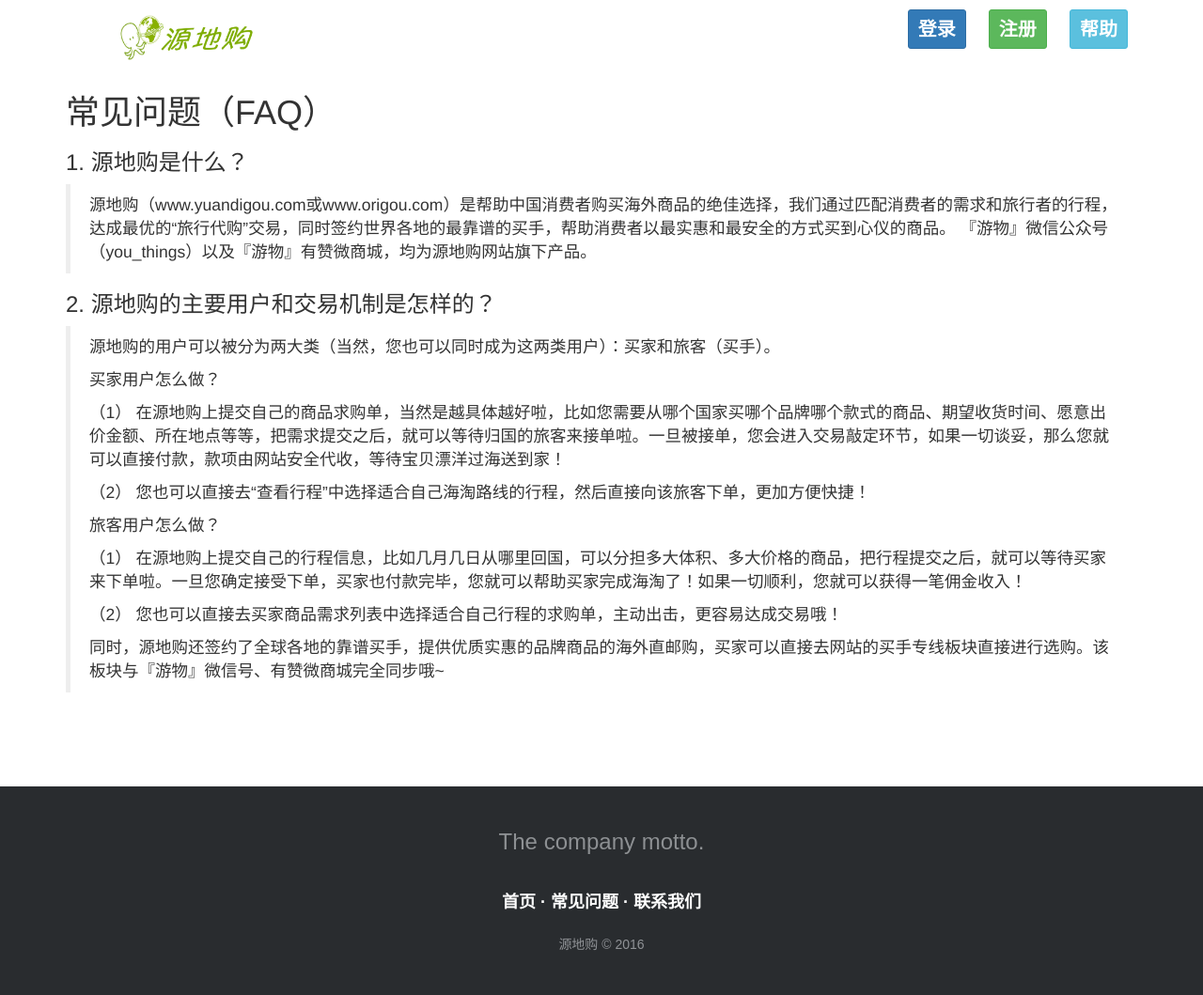
After one commit to allen-baggio/backpack, a Django app: page /faq in a window 1280 px wide. The commit adds this page. Shown: the whole page at 94% size. Run offline with Django 3.2, Linux system fonts and the light colour scheme; parts of the project's set-up code (start-up, migrations or seed data) failed here and were passed over; some libraries are stand-ins or nearby versions.

Commit message:
faq and footer

```diff
--- a/home/urls.py
+++ b/home/urls.py
@@ -11,6 +11,7 @@
     url(r'^logout', views.logout, name='logout'),
     url(r'^auth', views.authenticate, name='authenticate'),
     url(r'^reg', views.register, name='register'),
+    url(r'^faq', views.faq, name='faq'),
 
     # account
     url(r'^account/landing', account.landing, name='landing'),
--- a/home/views.py
+++ b/home/views.py
@@ -158,3 +158,7 @@
         'results': results
     })
     return HttpResponse(template.render(context))
+
+def faq(request):
+    template = loader.get_template('faq.html')
+    return HttpResponse(template.render())
--- /dev/null
+++ b/static/backpack/css/footer-basic-centered.css
@@ -0,0 +1,63 @@
+.footer-basic-centered{
+	background-color: #292c2f;
+	box-shadow: 0 1px 1px 0 rgba(0, 0, 0, 0.12);
+	box-sizing: border-box;
+	width: 100%;
+	text-align: center;
+	font: normal 18px sans-serif;
+
+	padding: 45px;
+	margin-top: 80px;
+}
+
+.footer-basic-centered .footer-company-motto{
+	color:  #8d9093;
+	font-size: 24px;
+	margin: 0;
+}
+
+.footer-basic-centered .footer-company-name{
+	color:  #8f9296;
+	font-size: 14px;
+	margin: 0;
+}
+
+.footer-basic-centered .footer-links{
+	list-style: none;
+	font-weight: bold;
+	color:  #ffffff;
+	padding: 35px 0 23px;
+	margin: 0;
+}
+
+.footer-basic-centered .footer-links a{
+	display:inline-block;
+	text-decoration: none;
+	color: inherit;
+}
+
+/* If you don't want the footer to be responsive, remove these media queries */
+
+@media (max-width: 600px) {
+
+	.footer-basic-centered{
+		padding: 35px;
+	}
+
+	.footer-basic-centered .footer-company-motto{
+		font-size: 18px;
+	}
+
+	.footer-basic-centered .footer-company-name{
+		font-size: 12px;
+	}
+
+	.footer-basic-centered .footer-links{
+		font-size: 14px;
+		padding: 25px 0 20px;
+	}
+
+	.footer-basic-centered .footer-links a{
+		line-height: 1.8;
+	}
+}
--- /dev/null
+++ b/templates/faq.html
@@ -0,0 +1,54 @@
+{% extends 'master.html' %}
+{% block primary %}
+
+    <div class = "container">
+      <h1> 常见问题（FAQ）</h1>
+      <div>
+          <h3>
+              1. 源地购是什么？
+          </h3>
+          <blockquote>
+              <p>
+                   源地购（www.yuandigou.com或www.origou.com）是帮助中国消费者购买海外商品的绝佳选择，我们通过匹配消费者的需求和旅行者的行程，达成最优的“旅行代购”交易，同时签约世界各地的最靠谱的买手，帮助消费者以最实惠和最安全的方式买到心仪的商品。
+『游物』微信公众号（you_things）以及『游物』有赞微商城，均为源地购网站旗下产品。
+              </p>
+          </blockquote>
+      </div>
+
+      <div>
+          <h3>
+              2. 源地购的主要用户和交易机制是怎样的？
+          </h3>
+          <blockquote>
+              <p>
+                   源地购的用户可以被分为两大类（当然，您也可以同时成为这两类用户）：买家和旅客（买手）。
+              </p>
+              <p>
+                   买家用户怎么做？
+              </p>
+              <p>
+                  （1）	在源地购上提交自己的商品求购单，当然是越具体越好啦，比如您需要从哪个国家买哪个品牌哪个款式的商品、期望收货时间、愿意出价金额、所在地点等等，把需求提交之后，就可以等待归国的旅客来接单啦。一旦被接单，您会进入交易敲定环节，如果一切谈妥，那么您就可以直接付款，款项由网站安全代收，等待宝贝漂洋过海送到家！
+              </p>
+              <p>
+                  （2）	您也可以直接去“查看行程”中选择适合自己海淘路线的行程，然后直接向该旅客下单，更加方便快捷！
+              </p>
+              <p>
+                    旅客用户怎么做？
+              </p>
+              <p>
+                  （1）	在源地购上提交自己的行程信息，比如几月几日从哪里回国，可以分担多大体积、多大价格的商品，把行程提交之后，就可以等待买家来下单啦。一旦您确定接受下单，买家也付款完毕，您就可以帮助买家完成海淘了！如果一切顺利，您就可以获得一笔佣金收入！
+
+              </p>
+              <p>
+                  （2）	您也可以直接去买家商品需求列表中选择适合自己行程的求购单，主动出击，更容易达成交易哦！
+              </p>
+              <p>
+                  同时，源地购还签约了全球各地的靠谱买手，提供优质实惠的品牌商品的海外直邮购，买家可以直接去网站的买手专线板块直接进行选购。该板块与『游物』微信号、有赞微商城完全同步哦~
+              </p>
+          </blockquote>
+      </div>
+
+    </div>
+
+
+{% endblock %}
--- a/templates/index.html
+++ b/templates/index.html
@@ -92,4 +92,5 @@
             </div>
         </div>
     </div>
+
 {% endblock %}
--- a/templates/master.html
+++ b/templates/master.html
@@ -2,8 +2,6 @@
 <!DOCTYPE html>
 <html>
     <head>
-        <link href="http://s3.amazonaws.com/codecademy-content/courses/ltp/css/shift.css" rel="stylesheet">
-
 {#        TODO: put these files on local or some CDN#}
         <link rel="stylesheet" href="https://maxcdn.bootstrapcdn.com/bootstrap/3.3.6/css/bootstrap.min.css" integrity="sha384-1q8mTJOASx8j1Au+a5WDVnPi2lkFfwwEAa8hDDdjZlpLegxhjVME1fgjWPGmkzs7" crossorigin="anonymous">
         <script src="//code.jquery.com/jquery-1.12.0.min.js"></script>
@@ -11,6 +9,7 @@
 
         <link rel="stylesheet" type="text/css" href="{% static 'backpack/css/main.css' %}">
         <link rel="stylesheet" type="text/css" href="{% static 'backpack/css/account.css' %}">
+        <link rel="stylesheet" type="text/css" href="{% static 'backpack/css/footer-basic-centered.css' %}">
     </head>
 
     <body>
@@ -42,7 +41,7 @@
                     {% else %}
                         <li><a href="/login" class="btn btn-primary btn-sm">登录</a></li>
                         <li><a href="/signup" class="btn btn-success btn-sm">注册</a></li>
-                        <li><a href="#" class="btn btn-info btn-sm">帮助</a></li>
+                        <li><a href="/faq" class="btn btn-info btn-sm">帮助</a></li>
                     {% endif %}
                 </ul>
             </div>
@@ -50,5 +49,17 @@
 
         {% block primary %}{% endblock %}
 
+		<footer class="footer-basic-centered">
+			<p class="footer-company-motto">The company motto.</p>
+			<p class="footer-links">
+				<a href="/index">首页</a>
+				·
+				<a href="/faq">常见问题</a>
+				·
+				<a href="#">联系我们</a>
+			</p>
+			<p class="footer-company-name">源地购 &copy; 2016</p>
+		</footer>
+
   </body>
 </html>
```
Also changed, not shown: 4 other files.
